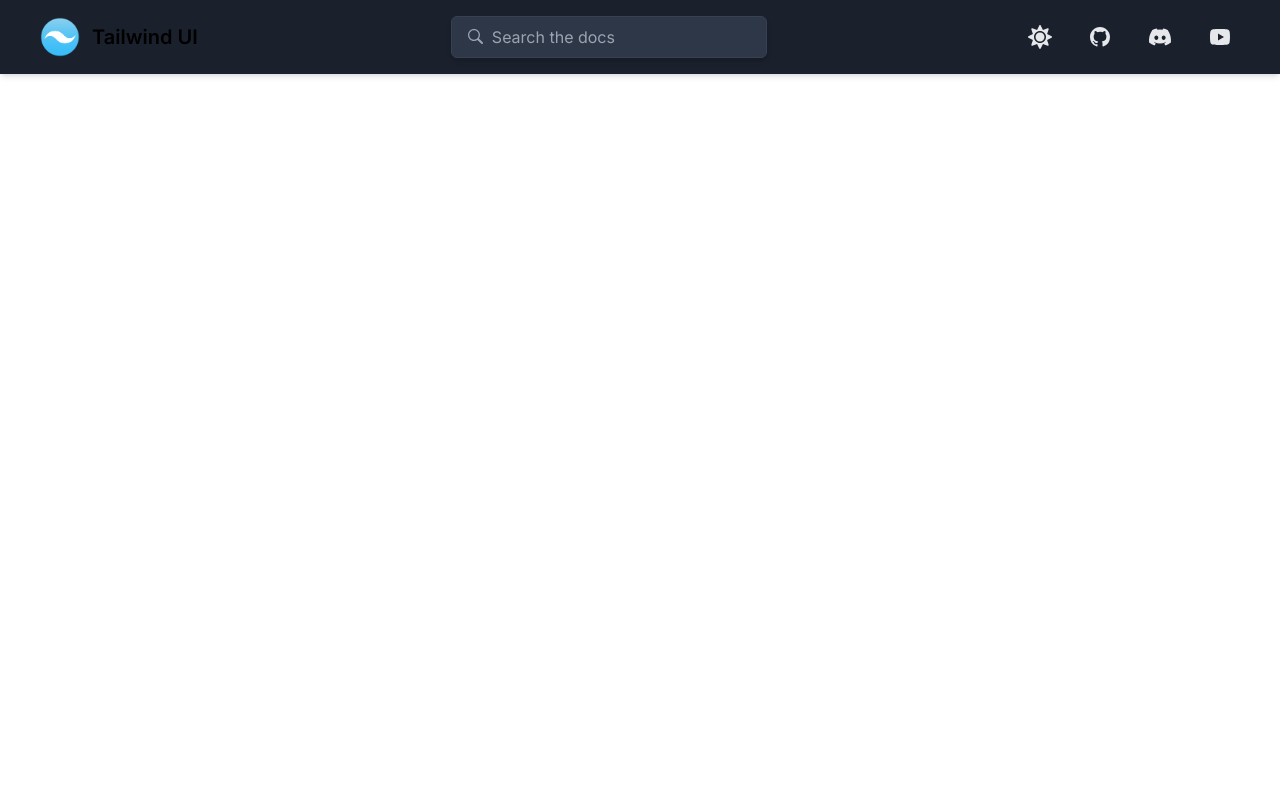
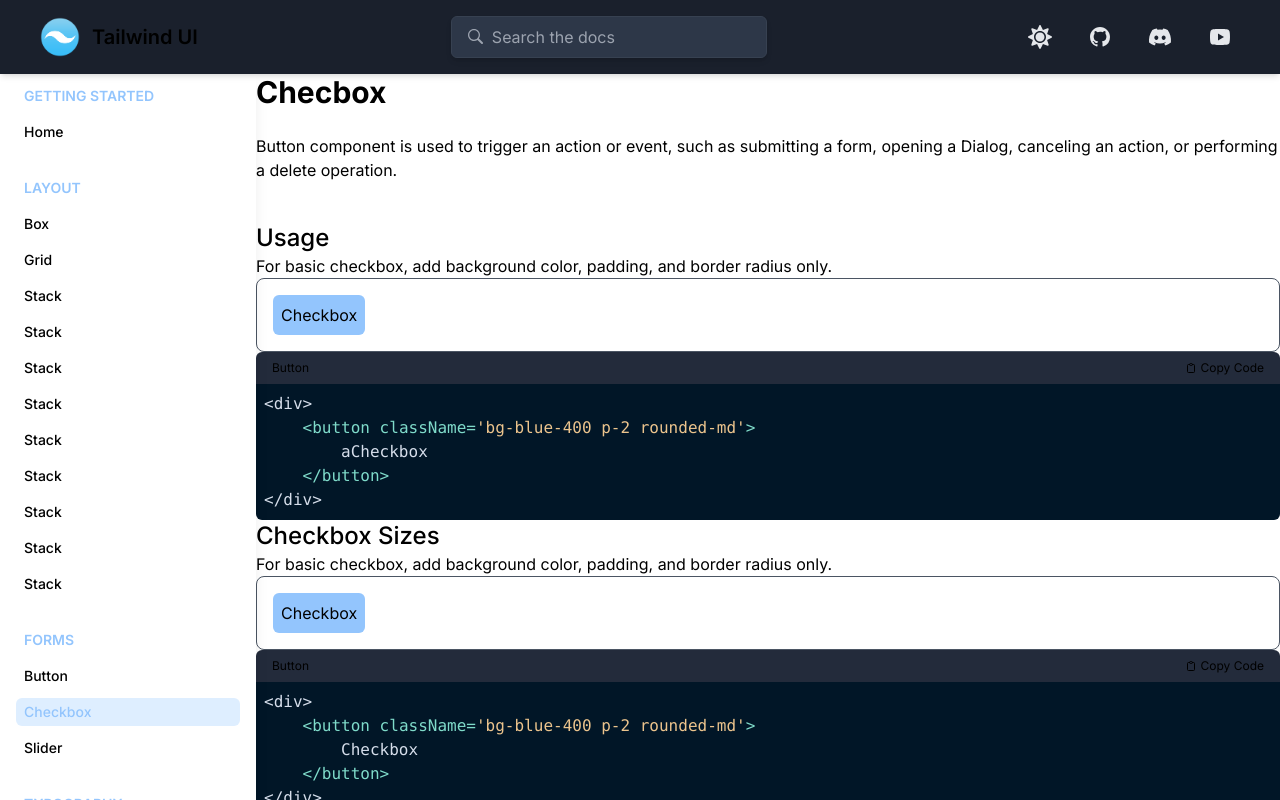
Before and after one commit to Antholem/Tailwind-UI, a Next.js app: page /checkbox in a window 1280 px wide. Built offline with nearby package versions, Linux system fonts and the light colour scheme.

Commit message:
Highlighter for Rightsidebar and Footer Components

```diff
--- a/src/app/_layouts/footer/index.tsx
+++ b/src/app/_layouts/footer/index.tsx
@@ -5,8 +5,6 @@ import { FaTwitter, FaGithub, FaLinkedin, FaYoutube } from "react-icons/fa";
 const Footer = () => {
     const { darkMode } = globalState();
     const currentYear = new Date().getFullYear();
-
-    const socialIcons = [<FaTwitter />, <FaGithub />, <FaLinkedin />, <FaYoutube />]
 
     return (
         <div className='py-2'>
@@ -21,13 +19,18 @@ const Footer = () => {
                     </span>
                 </div>
                 <div className='flex flex-row space-x-6'>
-                    {socialIcons.map((icon, index) => (
-                        <div key={index}>
-                            <div className={`${darkMode ? 'text-gray-200' : 'text-gray-400'} cursor-pointer`}>
-                                {icon}
-                            </div>
-                        </div>
-                    ))}
+                    <div className={`${darkMode ? 'text-gray-200' : 'text-gray-400'} cursor-pointer`}>
+                        <FaTwitter />
+                    </div>
+                    <div className={`${darkMode ? 'text-gray-200' : 'text-gray-400'} cursor-pointer`}>
+                        <FaGithub />
+                    </div>
+                    <div className={`${darkMode ? 'text-gray-200' : 'text-gray-400'} cursor-pointer`}>
+                        <FaLinkedin />
+                    </div>
+                    <div className={`${darkMode ? 'text-gray-200' : 'text-gray-400'} cursor-pointer`}>
+                        <FaYoutube />
+                    </div>
                 </div>
             </div>
         </div>
--- a/src/app/_layouts/navigation/index.tsx
+++ b/src/app/_layouts/navigation/index.tsx
@@ -110,7 +110,28 @@ const Navigation: FC<NavProps> = ({ children }) => {
                     </div>
                 </div>
             </div>
-
+            <div className='flex flex-1 overflow-y-auto'>
+                <div className={`overflow-y-auto md:w-1/5 px-4 py-2 absolute md:static shadow-lg bottom-0 top-0 left-0 right-20 ${darkMode ? 'bg-[#232c3b] md:bg-inherit' : 'bg-[#ffffff] md:bg-inherit'} transition-transform duration-300 ease-in-out transform ${showSidebar ? 'translate-x-0' : '-translate-x-full md:translate-x-0'}`}>
+                    <div className='flex flex-col space-y-1'>
+                        <div className='flex md:hidden justify-end'>
+                            <div onClick={toggleSidebar} className='relative cursor-pointer'>
+                                <div className={`${darkMode ? 'text-gray-200' : 'text-gray-400'} cursor-pointer`}>
+                                    <div className='text-2xl'>
+                                        <MdOutlineClose />
+                                    </div>
+                                </div>
+                                <div className='absolute inset-0 rounded-lg bg-gray-400 opacity-0 hover:opacity-30 transition-opacity duration-300 active:bg-gray-500' />
+                            </div>
+                        </div>
+                        <div>
+                            <LeftSideBar />
+                        </div>
+                    </div>
+                </div>
+                <div className='flex flex-1 flex-row overflow-y-auto'>
+                    {children}
+                </div>
+            </div>
         </div>
     );
 };
```
Also changed, not shown: 1 other file (tests, documents, lock files or other folders).
